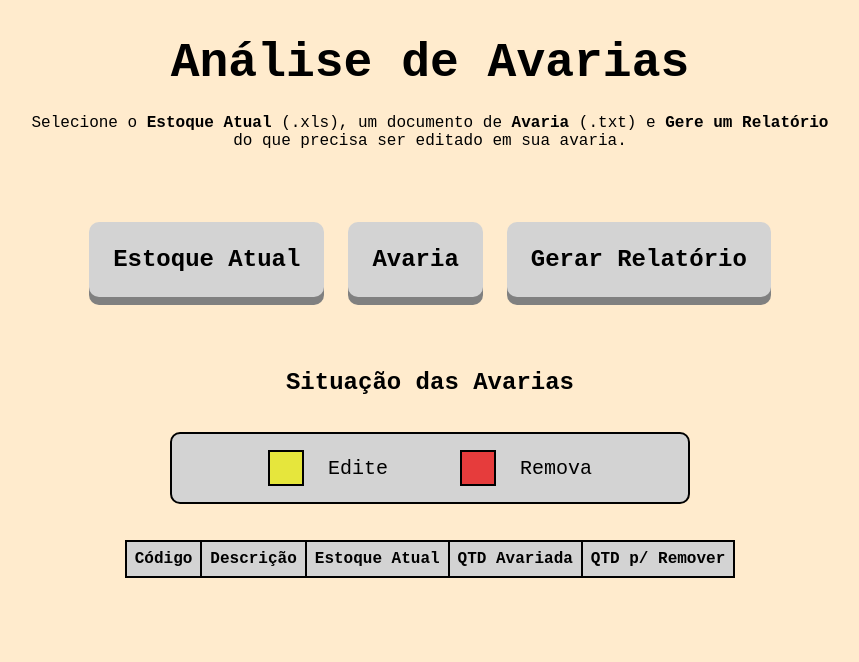
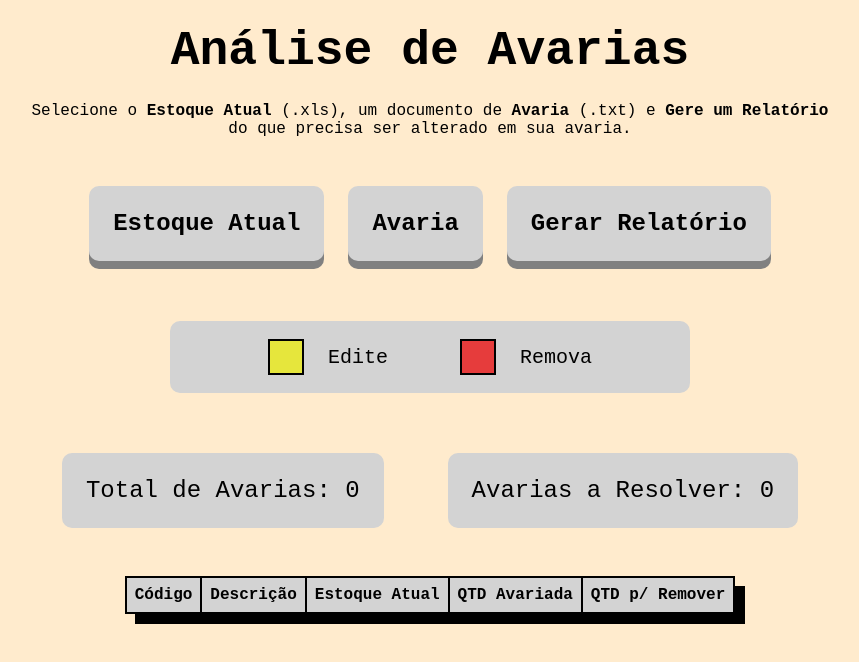
Before and after one commit to luminahi/damaged-goods-analysis, a website with bundled scripts: page index.html in a window 1280 px wide. Both pictures are taken after a click on the element "Gerar Relatório". Shown: the whole page, without its empty margins (210-1069 px from the left). Built offline with nearby package versions, Linux system fonts and the light colour scheme.

Commit message:
feat: too much, cant handle

```diff
--- a/index.html
+++ b/index.html
@@ -14,7 +14,7 @@
             Selecione o <strong>Estoque Atual</strong> (.xls), um documento de
             <strong>Avaria</strong> (.txt) e
             <strong>Gere um Relatório</strong>
-            do que precisa ser editado em sua avaria.
+            do que precisa ser alterado em sua avaria.
           </p>
         </header>
       </div>
@@ -32,16 +32,28 @@
       </div>
 
       <div>
-        <h2>Situação das Avarias</h2>
-        <div id="status">
-          <div class="status-column">
+        <!-- <h2>Situação das Avarias</h2> -->
+        <div id="legend">
+          <div class="legend-column">
             <div class="box edit"></div>
-            <p class="status-info">Edite</p>
+            <p class="legend-info">Edite</p>
           </div>
 
-          <div class="status-column">
+          <div class="legend-column">
             <div class="box remove"></div>
-            <p class="status-info">Remova</p>
+            <p class="legend-info">Remova</p>
+          </div>
+        </div>
+      </div>
+
+      <div hidden id="status-container">
+        <div id="status">
+          <div class="status-description" id="status-all">
+            <p>Total de Avarias: <span>0</span></p>
+          </div>
+
+          <div class="status-description" id="status-to-solve">
+            <p>Avarias a Resolver: <span>0</span></p>
           </div>
         </div>
       </div>
--- a/src/Damaged.js
+++ b/src/Damaged.js
@@ -4,11 +4,13 @@ export class Damaged {
   #reportList;
 
   #table;
+  #status;
 
-  constructor(table) {
+  constructor(table, status) {
     this.#storageMap = new Map();
     this.#damagedMap = new Map();
     this.#table = table;
+    this.#status = status;
   }
 
   storageReader(file) {
@@ -153,8 +155,13 @@ export class Damaged {
 
   fillTable() {
     this.clearTable();
+    const containerAll = this.#status.querySelector("#status-all span");
+    const containerToSolve = this.#status.querySelector(
+      "#status-to-solve span"
+    );
 
-    const toResolve = this.#generateReport();
+    containerAll.textContent = this.#damagedMap.size;
+    containerToSolve.textContent = this.#generateReport();
 
     this.#reportList.forEach((item) => {
       this.#addRow(this.#table, item);
--- a/src/main.js
+++ b/src/main.js
@@ -7,8 +7,9 @@ function main() {
   const damagedInput = document.getElementById("damaged-input");
   const btnAnalysis = document.getElementById("btn-analysis");
   const table = document.getElementById("table-damaged");
+  const status = document.getElementById("status");
 
-  const damaged = new Damaged(table);
+  const damaged = new Damaged(table, status);
 
   storageInput.addEventListener("input", (e) => {
     const file = e.target.files[0];
@@ -30,5 +31,6 @@ function main() {
     damaged.fillTable();
 
     document.getElementById("damaged-goods").hidden = false;
+    document.getElementById("status-container").hidden = false;
   });
 }
--- a/style.css
+++ b/style.css
@@ -1,5 +1,6 @@
 * {
   box-sizing: border-box;
+  user-select: none;
 }
 
 h1,
@@ -31,9 +32,6 @@ table {
   border-collapse: collapse;
   margin: 0 auto;
   background-color: lightgray;
-}
-
-tbody {
   box-shadow: 10px 10px black;
 }
 
@@ -44,6 +42,12 @@ td {
   text-align: center;
 }
 
+tr td:nth-child(1),
+tr td:nth-child(2) {
+  user-select: all;
+  cursor: pointer;
+}
+
 /* All */
 
 h1 {
@@ -51,7 +55,7 @@ h1 {
 }
 
 .container div {
-  margin-block: 36px;
+  margin-block: 24px;
 }
 
 /* Buttons */
@@ -77,7 +81,7 @@ h1 {
 }
 
 .btn:hover {
-  /* background-color: rgb(180, 180, 180); */
+  background-color: rgb(180, 180, 180);
   position: relative;
   box-shadow: 0px 2px gray;
   top: 5px;
@@ -94,7 +98,7 @@ h1 {
   background-color: rgb(230, 60, 60);
 }
 
-#status {
+#legend {
   display: flex;
   align-items: center;
   justify-content: center;
@@ -103,8 +107,22 @@ h1 {
   width: 520px;
   height: 72px;
   border-radius: 10px;
-  border: 2px solid black;
   margin: 36px auto;
+}
+
+#status {
+  font-size: 24px;
+  display: flex;
+  flex-flow: row wrap;
+  justify-content: center;
+  column-gap: 64px;
+  margin: 0px auto;
+}
+
+.status-description {
+  background-color: lightgray;
+  padding: 24px;
+  border-radius: 10px;
 }
 
 .box {
@@ -113,12 +131,12 @@ h1 {
   border: 2px solid black;
 }
 
-.status-column {
+.legend-column {
   display: flex;
   align-items: center;
   column-gap: 24px;
 }
 
-.status-info {
+.legend-info {
   font-size: 20px;
 }
```
